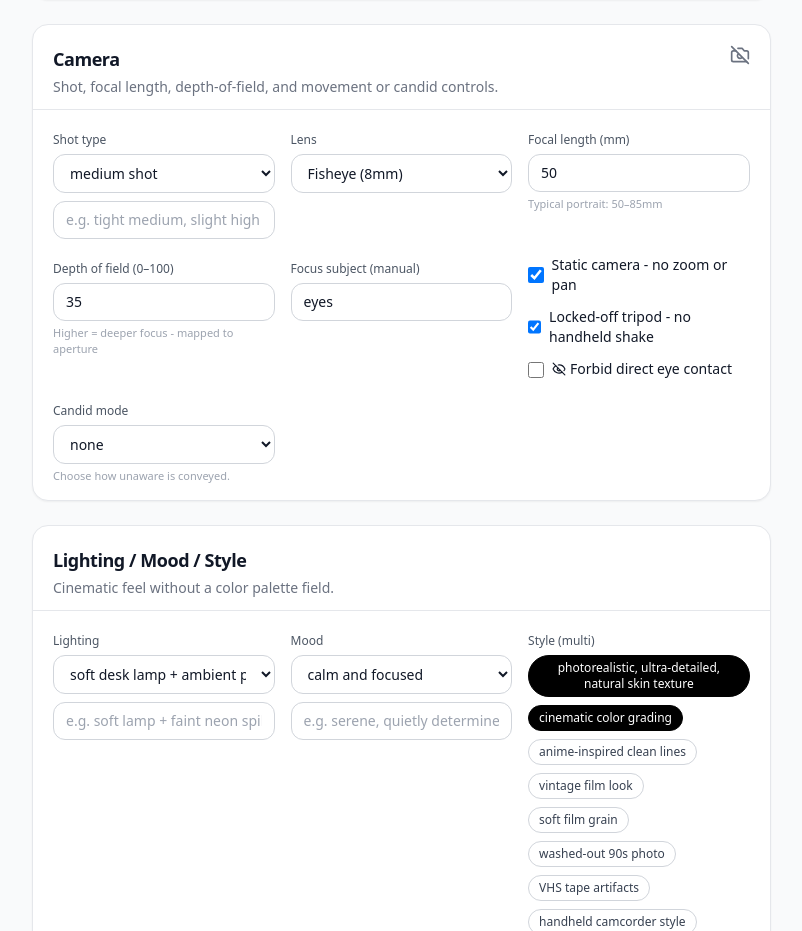
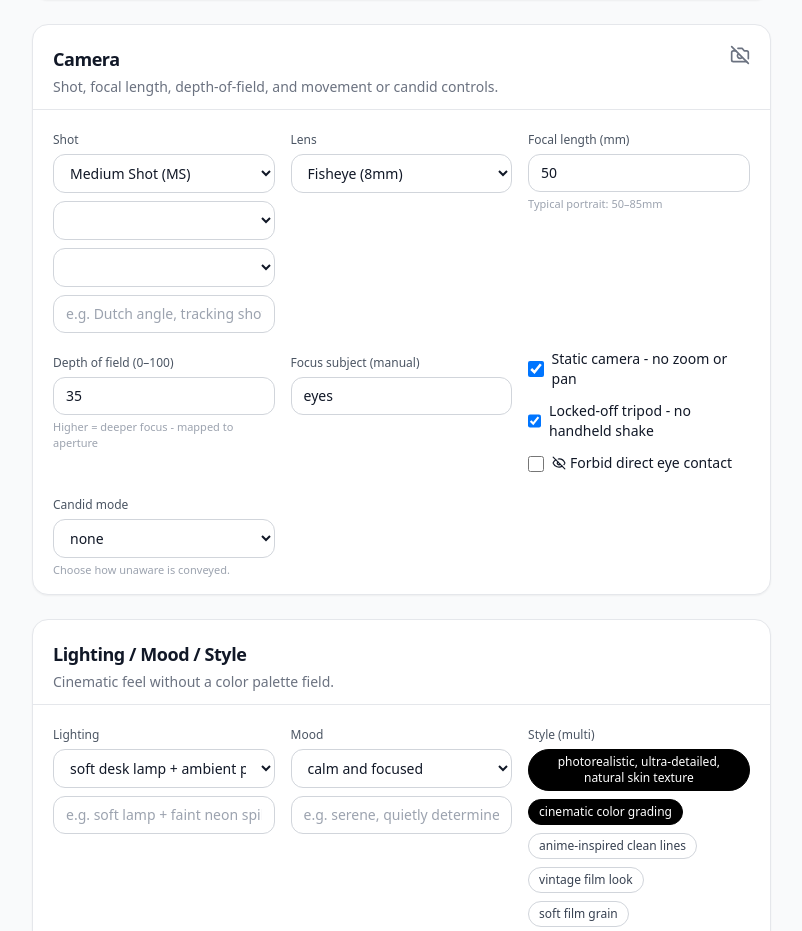
Before and after one commit to 1011gnn1118/sora-prompt-builder, a React (Vite) app: page / in a window 1280 px wide. Shown: the part 2380-3311 px from the top of the page, without its empty margins (48-850 px from the left). Built offline with nearby package versions, Linux system fonts and the light colour scheme.

Commit message:
feat: expand camera shot options

```diff
--- a/src/AnimePromptBuilder.jsx
+++ b/src/AnimePromptBuilder.jsx
@@ -27,8 +27,9 @@ const defaultState = {
   mood: "romantic atmosphere",
   genre: "shōnen (action, friendship, rivalry, coming-of-age)",
   details: "sparkling eyes",
-  cameraAngle: "front view",
-  zoom: "full body",
+  shotDistance: "Medium Shot (MS)",
+  shotAngle: "",
+  shotStyle: "",
   style: "anime style",
 };
 
@@ -42,8 +43,7 @@ function buildEN(state) {
     `mood: ${state.mood}`,
     `genre: ${state.genre}`,
     `${state.details}`,
-    `camera angle: ${state.cameraAngle}`,
-    `zoom: ${state.zoom}`,
+    `camera: ${[state.shotDistance, state.shotAngle, state.shotStyle].filter(Boolean).join(", ")}`,
     `style: ${state.style}`,
   ];
   return parts.join(", ");
@@ -62,8 +62,7 @@ function buildJP(state) {
     `雰囲気:${findJP(state.mood)}`,
     `ジャンル:${findJP(state.genre)}`,
     `${findJP(state.details)}`,
-    `カメラアングル:${findJP(state.cameraAngle)}`,
-    `ズーム:${findJP(state.zoom)}`,
+    `カメラ:${[state.shotDistance, state.shotAngle, state.shotStyle].filter(Boolean).map(findJP).join("、")}`,
     `スタイル:${findJP(state.style)}`,
   ];
   return parts.join("、");
@@ -87,8 +86,9 @@ function buildAnimeJSON(state, EN) {
       genre: state.genre,
     },
     camera: {
-      angle: state.cameraAngle,
-      zoom: state.zoom,
+      shot_distance: state.shotDistance,
+      shot_angle: state.shotAngle,
+      shot_style: state.shotStyle,
     },
     style: {
       visual_style: state.style,
@@ -142,8 +142,9 @@ export default function AnimePromptBuilder({ uiLang = "EN" }) {
       mood: randomPick(animeOptions.mood),
       genre: randomPick(animeOptions.genre),
       details: randomPick(animeOptions.details),
-      cameraAngle: randomPick(animeOptions.cameraAngle),
-      zoom: randomPick(animeOptions.zoom),
+      shotDistance: randomPick(animeOptions.shotDistance),
+      shotAngle: randomPick(animeOptions.shotAngle),
+      shotStyle: Math.random() < 0.5 ? randomPick(animeOptions.shotStyle) : "",
       style: randomPick(animeOptions.style),
     });
   };
@@ -291,20 +292,25 @@ export default function AnimePromptBuilder({ uiLang = "EN" }) {
             <Card>
               <CardHeader title="Camera" />
               <CardContent className="space-y-3">
-                {field("Camera Angle", (
+                {field("Shot Distance", (
                   <Select
-                    value={state.cameraAngle}
-                    onChange={(v) => setState({ ...state, cameraAngle: v })}
-                    options={toSelectOptions(animeOptions.cameraAngle, uiLang)}
-                    allowCustom
+                    value={state.shotDistance}
+                    onChange={(v) => setState({ ...state, shotDistance: v })}
+                    options={toSelectOptions(animeOptions.shotDistance, uiLang)}
                   />
                 ))}
-                {field("Zoom", (
+                {field("Angle", (
                   <Select
-                    value={state.zoom}
-                    onChange={(v) => setState({ ...state, zoom: v })}
-                    options={toSelectOptions(animeOptions.zoom, uiLang)}
-                    allowCustom
+                    value={state.shotAngle}
+                    onChange={(v) => setState({ ...state, shotAngle: v })}
+                    options={toSelectOptions(animeOptions.shotAngle, uiLang)}
+                  />
+                ))}
+                {field("Special", (
+                  <Select
+                    value={state.shotStyle}
+                    onChange={(v) => setState({ ...state, shotStyle: v })}
+                    options={toSelectOptions(animeOptions.shotStyle, uiLang)}
                   />
                 ))}
               </CardContent>
--- a/src/SoraPromptBuilder.jsx
+++ b/src/SoraPromptBuilder.jsx
@@ -79,7 +79,9 @@ const defaultState = {
   activityManual: "",
 
   // Camera
-  shot: "medium shot",
+  shotDistance: "Medium Shot (MS)",
+  shotAngle: "",
+  shotStyle: "",
   shotManual: "",
   lens: "",
   focalLength: 50,
@@ -156,7 +158,11 @@ function buildEnglishPrompt(state) {
 
   const moodExtra = state.candidMode !== "none" ? ", candid, natural, unposed" : "";
 
-  const fullBodyGuarantee = state.shot.includes("full body") ? ", the entire figure fully visible from head to toe, never cropped" : "";
+  const shotParts = [state.shotDistance, state.shotAngle, state.shotStyle].filter(Boolean);
+  const shotCombined = shotParts.join(", ");
+  const fullBodyGuarantee = ["Long Shot (LS)", "Extreme Long Shot (ELS)"].includes(state.shotDistance)
+    ? ", the entire figure fully visible from head to toe, never cropped"
+    : "";
   const actionRepetition = ", the motion is clearly captured and repeated continuously as a central sustained action";
 
   const subjectParts = [];
@@ -181,7 +187,7 @@ function buildEnglishPrompt(state) {
     fashionVibe ? `Fashion vibe: ${fashionVibe}.` : "",
     `Scene: ${pref(state.background, state.backgroundManual)}${bgText}; ${crowd}.`,
     `Action: ${pref(state.activity, state.activityManual)}${actionRepetition}${state.forbidEyeContact ? ", never looking toward the camera" : ""}.`,
-    `Camera: ${pref(state.shot, state.shotManual)}, ${state.lens || `${state.focalLength}mm lens`}, ${aperture}, focus on ${state.focusSubject}${staticStr}${tripodStr}${candidStr}${forbidEyeStr}${fullBodyGuarantee}.`,
+    `Camera: ${pref(shotCombined, state.shotManual)}, ${state.lens || `${state.focalLength}mm lens`}, ${aperture}, focus on ${state.focusSubject}${staticStr}${tripodStr}${candidStr}${forbidEyeStr}${fullBodyGuarantee}.`,
     `Lighting: ${pref(state.lighting, state.lightingManual)}. Mood: ${pref(state.mood, state.moodManual)}${moodExtra}. Visual style: ${style}.`,
   ];
 
@@ -224,7 +230,10 @@ function buildJapanesePrompt(state) {
   else if (state.candidMode === "close") candidStr = "、至近距離から覗き見るようなアンポーズの密着ショット";
   const moodExtra = state.candidMode !== "none" ? "、スナップ的・自然体・演出感のない雰囲気" : "";
 
-  const fullBodyGuarantee = state.shot.includes("full body") ? "、頭からつま先まで完全に写っており、クロップされない" : "";
+  const shotPartsJP = [state.shotDistance, state.shotAngle, state.shotStyle].filter(Boolean);
+  const fullBodyGuarantee = ["Long Shot (LS)", "Extreme Long Shot (ELS)"].includes(state.shotDistance)
+    ? "、頭からつま先まで完全に写っており、クロップされない"
+    : "";
   const actionRepetition = "。動作は明確に画面に収められ、繰り返し持続的に主要な要素として強調される";
 
   const lensJP = state.lens ? findJP(state.lens) : `${state.focalLength}mm`;
@@ -247,7 +256,7 @@ function buildJapanesePrompt(state) {
     fashionJP ? `ファッションの雰囲気：${findJP(fashionJP)}。` : "",
     `シーン：${findJP(pref(state.background, state.backgroundManual))}${bgText}。${crowd}。`,
     `動作：${findJP(pref(state.activity, state.activityManual))}${actionRepetition}${state.forbidEyeContact ? "。視線は対象に固定され、カメラを見ることはない" : ""}。`,
-    `カメラ：${findJP(pref(state.shot, state.shotManual))}、${lensJP}、${aperture}、フォーカスは${state.focusSubject}${staticStr}${tripodStr}${candidStr}${forbidEyeStr}${fullBodyGuarantee}。`,
+    `カメラ：${state.shotManual?.trim() ? state.shotManual : shotPartsJP.map(findJP).join("、")}、${lensJP}、${aperture}、フォーカスは${state.focusSubject}${staticStr}${tripodStr}${candidStr}${forbidEyeStr}${fullBodyGuarantee}。`,
     `ライティング：${findJP(pref(state.lighting, state.lightingManual))}。ムード：${findJP(pref(state.mood, state.moodManual))}${moodExtra}。ビジュアル：${styleArr.join("、")}。`,
   ];
 
@@ -301,7 +310,11 @@ function buildSoraJSON(state, EN) {
       activity: pref(state.activity, state.activityManual),
     },
     camera: {
-      shot: pref(state.shot, state.shotManual),
+      shot: pref([state.shotDistance, state.shotAngle, state.shotStyle].filter(Boolean).join(", "), state.shotManual),
+      shot_distance: state.shotDistance,
+      shot_angle: state.shotAngle,
+      shot_style: state.shotStyle,
+      shot_manual: state.shotManual,
       lens: state.lens,
       focal_length_mm: Number(state.focalLength),
       depth_of_field: Number(state.dofStrength),
@@ -399,7 +412,9 @@ export default function SoraPromptBuilder({ uiLang = "EN" }) {
       crowd: Math.random() < 0.4,
       activity: randomPick(options.activity),
       activityManual: "",
-      shot: randomPick(options.shot),
+      shotDistance: randomPick(options.shotDistance),
+      shotAngle: randomPick(options.shotAngle),
+      shotStyle: Math.random() < 0.5 ? randomPick(options.shotStyle) : "",
       shotManual: "",
       lens,
       focalLength: lensMM,
@@ -603,10 +618,28 @@ export default function SoraPromptBuilder({ uiLang = "EN" }) {
           <Card>
             <CardHeader title="Camera" subtitle="Shot, focal length, depth-of-field, and movement or candid controls." right={<CameraOff className="h-5 w-5 text-gray-500" />} />
             <CardContent className="grid sm:grid-cols-2 lg:grid-cols-3 gap-4">
-              {field("Shot type", (
+              {field("Shot", (
                 <div className="space-y-2">
-                  <Select value={state.shot} onChange={(v) => setState({ ...state, shot: v })} options={toSelectOptions(options.shot, uiLang)} />
-                  <Input value={state.shotManual} onChange={(v) => setState({ ...state, shotManual: v })} placeholder="e.g. tight medium, slight high angle" />
+                  <Select
+                    value={state.shotDistance}
+                    onChange={(v) => setState({ ...state, shotDistance: v })}
+                    options={toSelectOptions(options.shotDistance, uiLang)}
+                  />
+                  <Select
+                    value={state.shotAngle}
+                    onChange={(v) => setState({ ...state, shotAngle: v })}
+                    options={toSelectOptions(options.shotAngle, uiLang)}
+                  />
+                  <Select
+                    value={state.shotStyle}
+                    onChange={(v) => setState({ ...state, shotStyle: v })}
+                    options={toSelectOptions(options.shotStyle, uiLang)}
+                  />
+                  <Input
+                    value={state.shotManual}
+                    onChange={(v) => setState({ ...state, shotManual: v })}
+                    placeholder="e.g. Dutch angle, tracking shot"
+                  />
                 </div>
               ))}
               {field("Lens", (
--- a/src/data/animeOptions.js
+++ b/src/data/animeOptions.js
@@ -147,21 +147,35 @@ export const animeOptions = {
     { en: "soft freckles", jp: "淡いそばかす" },
     { en: "wind-blown hair", jp: "風になびく髪" },
   ],
-  cameraAngle: [
-    { en: "front view", jp: "正面" },
-    { en: "side view", jp: "側面" },
-    { en: "back view", jp: "背面" },
-    { en: "low angle", jp: "ローアングル" },
-    { en: "high angle", jp: "ハイアングル" },
-    { en: "bird's-eye view", jp: "俯瞰" },
-    { en: "worm's-eye view", jp: "煽り" },
-    { en: "over the shoulder", jp: "肩越し" },
+  shotDistance: [
+    { en: "Extreme Long Shot (ELS)", jp: "エクストリームロングショット（人物がほとんど豆粒、背景中心）" },
+    { en: "Long Shot (LS)", jp: "ロングショット（全身が収まる）" },
+    { en: "Medium Long Shot (MLS)", jp: "ミディアムロングショット（膝から上）" },
+    { en: "Medium Shot (MS)", jp: "ミディアムショット（腰から上）" },
+    { en: "Medium Close-up (MCU)", jp: "ミディアムクローズアップ（胸から上）" },
+    { en: "Close-up (CU)", jp: "クローズアップ（顔や小物中心）" },
+    { en: "Extreme Close-up (ECU)", jp: "エクストリームクローズアップ（目や口など細部のみ）" },
   ],
-  zoom: [
-    { en: "full body", jp: "全身" },
-    { en: "half body", jp: "半身" },
-    { en: "close-up", jp: "アップ" },
-    { en: "extreme close-up", jp: "極端なアップ" },
+  shotAngle: [
+    { en: "", jp: "" },
+    { en: "Bird's Eye View", jp: "真上から見下ろす" },
+    { en: "High Angle", jp: "上から少し見下ろす" },
+    { en: "Eye Level", jp: "視線と同じ高さ" },
+    { en: "Low Angle", jp: "下から見上げる" },
+    { en: "Worm's Eye View", jp: "極端に下からのぞく" },
+    { en: "Overhead Shot", jp: "真上から（近距離で被写体を大きく）" },
+  ],
+  shotStyle: [
+    { en: "", jp: "" },
+    { en: "Dutch Angle (Tilted Shot)", jp: "ダッチアングル（傾きで不安定さを演出）" },
+    { en: "Over-the-Shoulder (OTS)", jp: "肩越しショット" },
+    { en: "Profile Shot", jp: "横顔の構図" },
+    { en: "Three-Quarter View", jp: "斜め45度の視点" },
+    { en: "Point of View (POV)", jp: "キャラクター視点" },
+    { en: "Tracking Shot", jp: "被写体に合わせて動くショット" },
+    { en: "Dolly Zoom (Vertigo Shot)", jp: "ドリーズーム（遠近感が歪む）" },
+    { en: "Crane Shot", jp: "クレーンショット（高所から上下に移動）" },
+    { en: "Fisheye Shot", jp: "フィッシュアイショット（魚眼レンズ効果）" },
   ],
   genre: [
     { en: "shōnen (action, friendship, rivalry, coming-of-age)", jp: "少年向け" },
--- a/src/data/options.js
+++ b/src/data/options.js
@@ -181,15 +181,35 @@ export const options = {
     { en: "painting on a canvas", jp: "キャンバスに絵を描く" },
     { en: "stretching arms lazily", jp: "腕を伸ばして伸びをする" },
   ],
-  shot: [
-    { en: "medium shot", jp: "ミディアムショット" },
-    { en: "medium close-up", jp: "ミディアムクローズアップ" },
-    { en: "close-up", jp: "クローズアップ" },
-    { en: "long shot", jp: "ロングショット" },
-    { en: "wide shot", jp: "ワイドショット" },
-    { en: "full body shot", jp: "全身ショット" },
-    { en: "extreme close-up", jp: "エクストリームクローズアップ" },
-    { en: "over-the-shoulder shot", jp: "肩越しショット" },
+  shotDistance: [
+    { en: "Extreme Long Shot (ELS)", jp: "エクストリームロングショット（人物がほとんど豆粒、背景中心）" },
+    { en: "Long Shot (LS)", jp: "ロングショット（全身が収まる）" },
+    { en: "Medium Long Shot (MLS)", jp: "ミディアムロングショット（膝から上）" },
+    { en: "Medium Shot (MS)", jp: "ミディアムショット（腰から上）" },
+    { en: "Medium Close-up (MCU)", jp: "ミディアムクローズアップ（胸から上）" },
+    { en: "Close-up (CU)", jp: "クローズアップ（顔や小物中心）" },
+    { en: "Extreme Close-up (ECU)", jp: "エクストリームクローズアップ（目や口など細部のみ）" },
+  ],
+  shotAngle: [
+    { en: "", jp: "" },
+    { en: "Bird's Eye View", jp: "真上から見下ろす" },
+    { en: "High Angle", jp: "上から少し見下ろす" },
+    { en: "Eye Level", jp: "視線と同じ高さ" },
+    { en: "Low Angle", jp: "下から見上げる" },
+    { en: "Worm's Eye View", jp: "極端に下からのぞく" },
+    { en: "Overhead Shot", jp: "真上から（近距離で被写体を大きく）" },
+  ],
+  shotStyle: [
+    { en: "", jp: "" },
+    { en: "Dutch Angle (Tilted Shot)", jp: "ダッチアングル（傾きで不安定さを演出）" },
+    { en: "Over-the-Shoulder (OTS)", jp: "肩越しショット" },
+    { en: "Profile Shot", jp: "横顔の構図" },
+    { en: "Three-Quarter View", jp: "斜め45度の視点" },
+    { en: "Point of View (POV)", jp: "キャラクター視点" },
+    { en: "Tracking Shot", jp: "被写体に合わせて動くショット" },
+    { en: "Dolly Zoom (Vertigo Shot)", jp: "ドリーズーム（遠近感が歪む）" },
+    { en: "Crane Shot", jp: "クレーンショット（高所から上下に移動）" },
+    { en: "Fisheye Shot", jp: "フィッシュアイショット（魚眼レンズ効果）" },
   ],
   cameraLens: [
     { en: "Fisheye (8mm)", jp: "フィッシュアイ(8mm)" },
```
